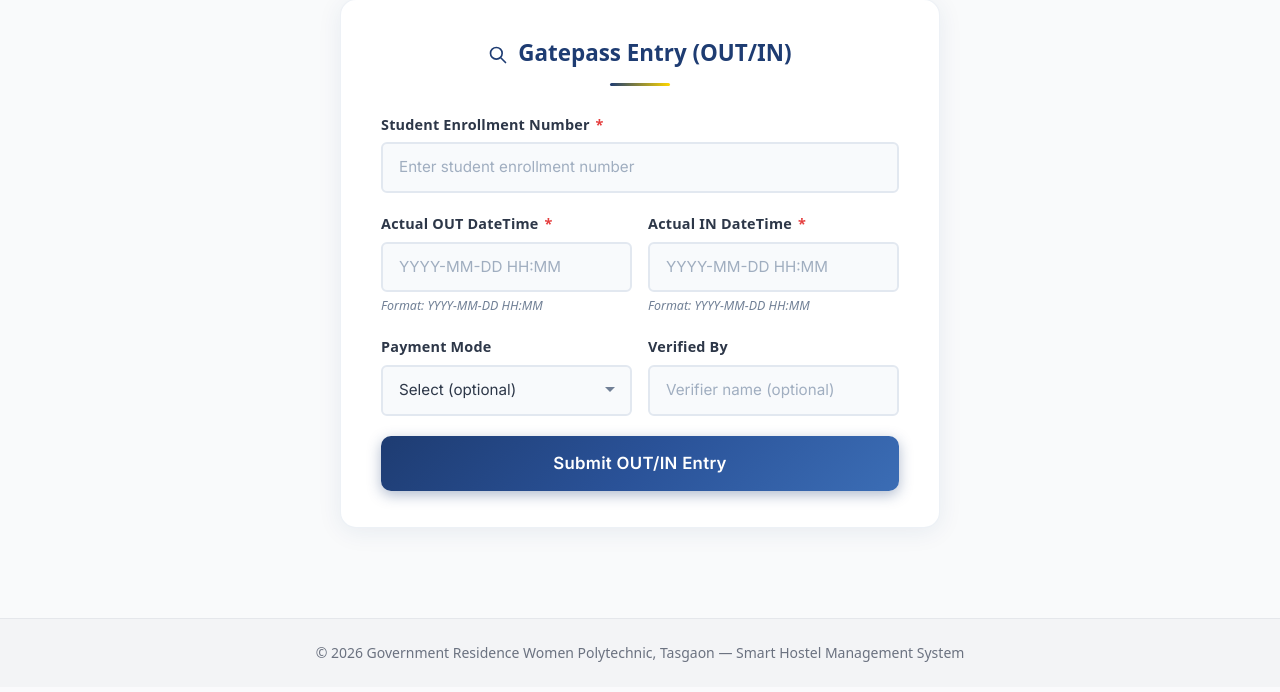
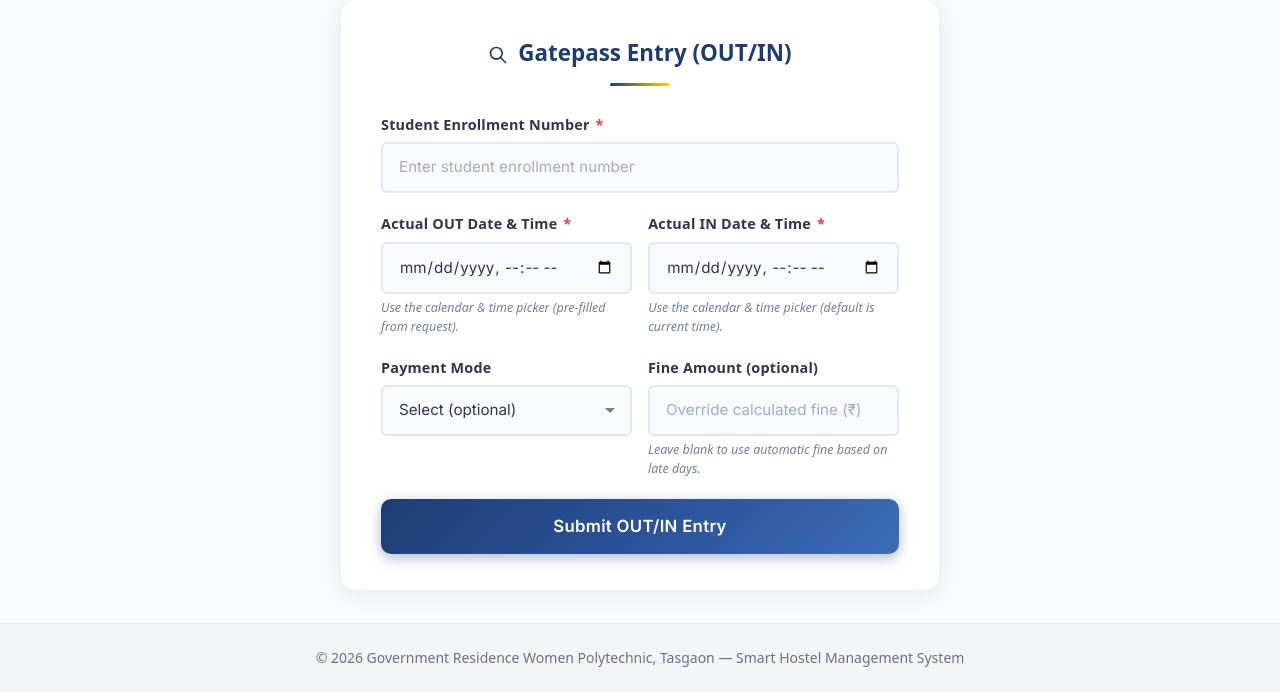
Before and after one commit to poorvatodkar652-dotcom/capstone, a Flask app: page /security/gatepass-entry in a window 1280 px wide. Shown: the part 113-805 px from the top of the page. Before the commit the page ends 775 px from the top, so only its background shows below. Run offline with Flask 3, Linux system fonts and the light colour scheme; the visitor is signed in with stand-in values (Sample User, id 1); some libraries are stand-ins or nearby versions.

Commit message:
added ome tweiks

```diff
--- a/routes/security.py
+++ b/routes/security.py
@@ -179,6 +179,7 @@ def gatepass_entry():
         actual_in = request.form.get('actual_in', '').strip()
         payment_mode = request.form.get('payment_mode', '').strip()
         verified_by = request.form.get('verified_by', '').strip()
+        fine_amount_input = request.form.get('fine_amount', '').strip()
 
         # Duplicate-submission guard for OUT/IN entry
         entry_payload = f"{request_id}|{enrollment}|{actual_out}|{actual_in}|{payment_mode}"
@@ -190,7 +191,8 @@ def gatepass_entry():
         if not enrollment:
             errors.append('Enrollment number is required.')
 
-        date_pattern = r'^\d{4}-\d{2}-\d{2} \d{2}:\d{2}$'
+        # Accept both "YYYY-MM-DD HH:MM" and HTML datetime-local "YYYY-MM-DDTHH:MM"
+        date_pattern = r'^\d{4}-\d{2}-\d{2}[ T]\d{2}:\d{2}$'
         if not actual_out:
             errors.append('Actual OUT DateTime is required.')
         elif not re.match(date_pattern, actual_out):
@@ -217,10 +219,26 @@ def gatepass_entry():
             flash('No approved gatepass request found for this input.', 'error')
             return render_template('security/gatepass_entry.html', prefill=prefill)
 
-        actual_out_dt = datetime.strptime(actual_out, '%Y-%m-%d %H:%M')
-        actual_in_dt = datetime.strptime(actual_in, '%Y-%m-%d %H:%M')
+        # Normalise possible 'T' from datetime-local to space
+        actual_out_dt = datetime.strptime(actual_out.replace('T', ' '), '%Y-%m-%d %H:%M')
+        actual_in_dt = datetime.strptime(actual_in.replace('T', ' '), '%Y-%m-%d %H:%M')
 
         late_days, fine, fine_status = calculate_late_and_fine(gatepass.in_date, actual_in_dt)
+
+        # If guard provided a manual fine amount, override the calculated fine
+        if fine_amount_input:
+            try:
+                manual_fine = float(fine_amount_input)
+                if manual_fine < 0:
+                    raise ValueError
+                fine = manual_fine
+                # Adjust fine_status to match manual fine if needed
+                if fine == 0:
+                    fine_status = 'No Fine'
+                elif fine_status == 'No Fine':
+                    fine_status = 'Unpaid'
+            except ValueError:
+                flash('Invalid fine amount. Using automatically calculated fine instead.', 'error')
 
         # Create or update GatepassEntry
         entry = gatepass.entry
@@ -258,12 +276,15 @@ def gatepass_register():
         return redirect(url_for('security.login'))
 
     search = request.args.get('search', '').strip()
+
+    # Security should only see Approved requests (those they can verify)
+    base_query = GatepassRequest.query.filter_by(status='Approved')
     if search:
-        requests_list = GatepassRequest.query.filter(
+        base_query = base_query.filter(
             GatepassRequest.enrollment_no.ilike(f'%{search}%')
-        ).order_by(GatepassRequest.request_id.desc()).all()
-    else:
-        requests_list = GatepassRequest.query.order_by(GatepassRequest.request_id.desc()).all()
+        )
+
+    requests_list = base_query.order_by(GatepassRequest.request_id.desc()).all()
 
     return render_template('security/gatepass_register.html',
                            requests=requests_list, search=search)
--- a/templates/security/gatepass_entry.html
+++ b/templates/security/gatepass_entry.html
@@ -44,18 +44,16 @@
         </div>
         <div class="form-row">
             <div class="form-group">
-                <label>Actual OUT DateTime <span class="required">*</span></label>
-                <input type="text" name="actual_out" class="form-control" placeholder="YYYY-MM-DD HH:MM" required
-                    pattern="\d{4}-\d{2}-\d{2} \d{2}:\d{2}" title="Format: YYYY-MM-DD HH:MM"
-                    value="{{ prefill.actual_out if prefill else '' }}">
-                <div class="form-hint">Format: YYYY-MM-DD HH:MM</div>
+                <label>Actual OUT Date &amp; Time <span class="required">*</span></label>
+                <input type="datetime-local" name="actual_out" class="form-control" required
+                    value="{{ (prefill.actual_out|replace(' ', 'T')) if prefill and prefill.actual_out else '' }}">
+                <div class="form-hint">Use the calendar &amp; time picker (pre-filled from request).</div>
             </div>
             <div class="form-group">
-                <label>Actual IN DateTime <span class="required">*</span></label>
-                <input type="text" name="actual_in" class="form-control" placeholder="YYYY-MM-DD HH:MM" required
-                    pattern="\d{4}-\d{2}-\d{2} \d{2}:\d{2}" title="Format: YYYY-MM-DD HH:MM"
-                    value="{{ prefill.actual_in if prefill else '' }}">
-                <div class="form-hint">Format: YYYY-MM-DD HH:MM</div>
+                <label>Actual IN Date &amp; Time <span class="required">*</span></label>
+                <input type="datetime-local" name="actual_in" class="form-control" required
+                    value="{{ (prefill.actual_in|replace(' ', 'T')) if prefill and prefill.actual_in else '' }}">
+                <div class="form-hint">Use the calendar &amp; time picker (default is current time).</div>
             </div>
         </div>
 
@@ -77,8 +75,10 @@
                 </select>
             </div>
             <div class="form-group">
-                <label>Verified By</label>
-                <input type="text" name="verified_by" class="form-control" placeholder="Verifier name (optional)">
+                <label>Fine Amount (optional)</label>
+                <input type="number" name="fine_amount" class="form-control" step="0.01"
+                    placeholder="Override calculated fine (₹)">
+                <div class="form-hint">Leave blank to use automatic fine based on late days.</div>
             </div>
         </div>
         <button type="submit" class="btn btn-primary btn-full btn-lg">Submit OUT/IN Entry</button>
--- a/templates/staff/dashboard.html
+++ b/templates/staff/dashboard.html
@@ -94,7 +94,7 @@
                     Export CSV
                 </button>
                 <a href="{{ url_for('staff.view_requests') }}"
-                    class="text-sm font-semibold text-blue-600 hover:text-blue-800">View All Tasks &rarr;</a>
+                    class="text-sm font-semibold text-blue-600 hover:text-blue-800">View All Requests &rarr;</a>
             </div>
         </div>
 
--- a/templates/staff/gatepass_register.html
+++ b/templates/staff/gatepass_register.html
@@ -22,6 +22,7 @@
                     <th>Out Date</th>
                     <th>In Date</th>
                     <th>Place</th>
+                    <th>Reason</th>
                     <th>Status</th>
                     <th>Late Days</th>
                     <th>Fine (₹)</th>
@@ -36,6 +37,7 @@
                     <td data-label="Out Date">{{ req.out_date.strftime('%Y-%m-%d %H:%M') if req.out_date else '' }}</td>
                     <td data-label="In Date">{{ req.in_date.strftime('%Y-%m-%d %H:%M') if req.in_date else '' }}</td>
                     <td data-label="Place">{{ req.place }}</td>
+                    <td data-label="Reason"><strong>{{ req.reason }}</strong></td>
                     <td data-label="Status"><span class="badge badge-{{ req.status|lower }}">{{ req.status }}</span>
                     </td>
                     <td data-label="Late Days">{{ req.entry.late_days if req.entry else 0 }}</td>
```
